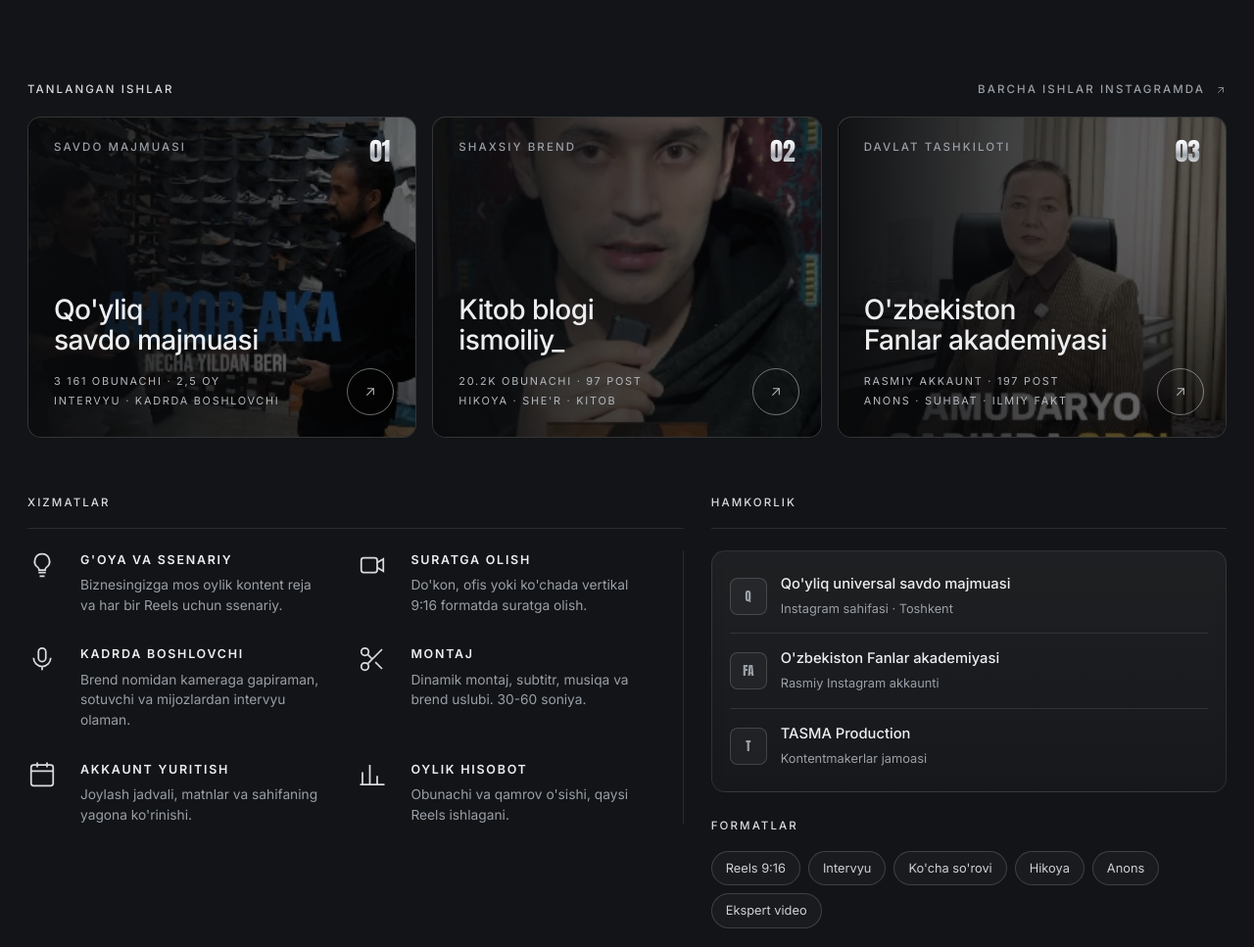
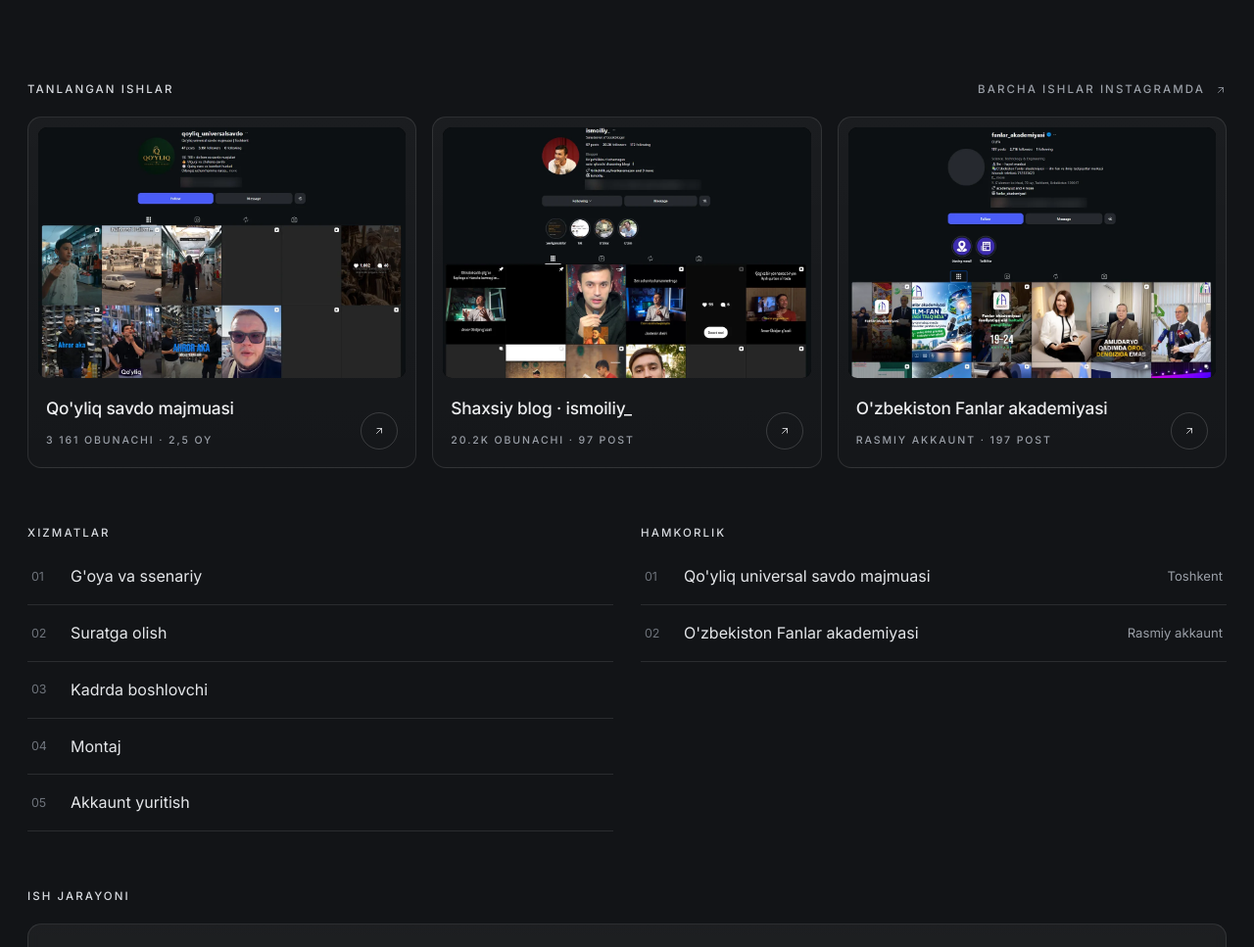
Before and after one commit to BegzodXazratov/Jasur-Ismoilov-Portfolio, a plain HTML site: page index.html in a window 1280 px wide. Shown: the part 1040-2007 px from the top of the page at 98% size. Drawn offline with Linux system fonts and the light colour scheme.

Commit message:
Ishlar bo'limi: akkaunt skrinshotlari, qisqa xizmatlar
Co-Authored-By: Claude Opus 5.5 <noreply@anthropic.com>
Claude-Session: https://claude.ai/code/session_01MKjMb33bv6vC8RnugAh49s

```diff
--- a/index.html
+++ b/index.html
@@ -82,34 +82,24 @@ a{color:inherit;text-decoration:none}
 .head a:hover{color:#fff}
 
 .works{display:grid;grid-template-columns:repeat(3,1fr);gap:16px}
-.work{position:relative;aspect-ratio:4/3.3;border-radius:var(--r);overflow:hidden;border:1px solid var(--line2);background:#0d0e10;display:block}
-.work img{position:absolute;inset:0;width:100%;height:100%;object-fit:cover;filter:grayscale(.35) brightness(.62) contrast(1.05);transition:transform .6s,filter .4s}
-.work:hover img{transform:scale(1.03);filter:grayscale(.1) brightness(.72)}
-.work::after{content:"";position:absolute;inset:0;background:linear-gradient(90deg,rgba(10,11,13,.92) 0%,rgba(10,11,13,.55) 55%,rgba(10,11,13,.15) 100%)}
-.work .in{position:absolute;inset:0;z-index:2;padding:26px;display:flex;flex-direction:column;justify-content:flex-end}
-.work .top{position:absolute;top:22px;left:26px;right:26px;display:flex;justify-content:space-between}
-.work h3{font-family:Inter;font-weight:500;font-size:clamp(1.5rem,2.2vw,2rem);line-height:1.1;letter-spacing:-.02em;margin-bottom:16px}
-.work .tags{font-size:.68rem;letter-spacing:.16em;text-transform:uppercase;color:#B5B9BF;line-height:1.9}
-.circ{position:absolute;right:22px;bottom:22px;width:48px;height:48px;border-radius:50%;border:1px solid rgba(255,255,255,.55);display:grid;place-items:center;transition:background .25s,color .25s}
+.work{display:block;border-radius:var(--r);border:1px solid var(--line);background:linear-gradient(180deg,rgba(255,255,255,.04),rgba(255,255,255,.015));padding:10px;transition:transform .25s,border-color .25s}
+.work:hover{transform:translateY(-2px);border-color:var(--line2)}
+.work .shot{border-radius:9px;overflow:hidden;aspect-ratio:1100/749;background:#000}
+.work .shot img{width:100%;height:100%;object-fit:cover;object-position:top;transition:transform .6s}
+.work:hover .shot img{transform:scale(1.03)}
+.work .meta{display:flex;justify-content:space-between;align-items:flex-end;gap:12px;padding:18px 8px 8px}
+.work h3{font-weight:500;font-size:1.08rem;letter-spacing:-.01em;margin-bottom:4px}
+.work .meta span.label{font-size:.66rem}
+.circ{width:38px;height:38px;border-radius:50%;border:1px solid var(--line2);display:grid;place-items:center;flex:none;transition:background .25s,color .25s}
 .work:hover .circ{background:#fff;color:#111}
 .num{font-family:var(--disp);font-size:1.6rem;line-height:1}
 
-.two{display:grid;grid-template-columns:1.12fr .88fr;gap:28px;margin-top:58px}
-.caps h2,.side h2{margin-bottom:22px;padding-bottom:16px;border-bottom:1px solid var(--line);font-weight:500}
-.capgrid{display:grid;grid-template-columns:1fr 1fr;gap:30px 34px;padding-right:28px;border-right:1px solid var(--line)}
-.cap{display:grid;grid-template-columns:40px 1fr;gap:14px}
-.cap svg{width:30px;height:30px;color:#D7DADF}
-.cap h3{font-size:.78rem;letter-spacing:.14em;text-transform:uppercase;font-weight:600;margin-bottom:6px}
-.cap p{font-size:.86rem;color:var(--muted);line-height:1.5}
-.side .panel{padding:8px 18px}
-.row{display:flex;align-items:center;gap:14px;padding:14px 0;border-bottom:1px solid var(--line)}
-.row:last-child{border-bottom:0}
-.ico{width:38px;height:38px;border-radius:8px;border:1px solid var(--line2);display:grid;place-items:center;flex:none;font-family:var(--disp);font-size:1rem;background:rgba(255,255,255,.04)}
-.row b{display:block;font-weight:500;font-size:.92rem}
-.row span{font-size:.8rem;color:var(--muted)}
-.fmts{display:flex;flex-wrap:wrap;gap:8px;padding:16px 0}
-.fmts li{list-style:none;border:1px solid var(--line2);border-radius:999px;padding:7px 14px;font-size:.8rem;color:#CDD0D4;background:rgba(255,255,255,.03)}
-
+.two{display:grid;grid-template-columns:1fr 1fr;gap:28px;margin-top:58px}
+.two h2{font-weight:500;margin-bottom:6px;color:#D7DADF}
+.list{list-style:none}
+.list li{display:flex;align-items:center;gap:18px;padding:16px 4px;border-bottom:1px solid var(--line);font-size:1rem;color:#E4E6E9}
+.list li i{font-style:normal;color:var(--dim);font-size:.78rem;width:22px}
+.list li small{margin-left:auto;color:var(--muted);font-size:.82rem}
 .steps{display:grid;grid-template-columns:repeat(5,1fr);padding:26px 10px}
 .step{padding:0 18px;position:relative}
 .step+.step::before{content:"";position:absolute;left:-14px;top:9px;width:28px;border-top:1px dashed rgba(255,255,255,.3)}
@@ -153,7 +143,6 @@ footer .soc svg{width:16px;height:16px}
   .stat:nth-child(3)::before{display:none}
   .works{grid-template-columns:1fr 1fr}
   .two{grid-template-columns:1fr}
-  .capgrid{border-right:0;padding-right:0}
   .steps{grid-template-columns:1fr 1fr 1fr;row-gap:26px}
   .step+.step::before{display:none}
   .cta{grid-template-columns:1fr 1fr}
@@ -176,7 +165,6 @@ footer .soc svg{width:16px;height:16px}
   .stat{padding:26px 10px}
   .stat b{font-size:2rem}
   .works{grid-template-columns:1fr}
-  .capgrid{grid-template-columns:1fr}
   .steps{grid-template-columns:1fr}
   .step{padding:0 8px}
   .cta{grid-template-columns:1fr;padding:28px 22px}
@@ -256,56 +244,37 @@ footer .soc svg{width:16px;height:16px}
     <div class="head"><h2 class="label" style="color:#D7DADF">Tanlangan ishlar</h2><a class="label" href="https://www.instagram.com/ismoiliy_/" target="_blank" rel="noopener">Barcha ishlar Instagramda <svg class="arr"><use href="#i-arr"/></svg></a></div>
     <div class="works">
       <a class="work" href="https://www.instagram.com/qoyliq_universalsavdo/" target="_blank" rel="noopener">
-        <img src="img/w5.webp" alt="" loading="lazy">
-        <div class="in">
-          <div class="top"><span class="label">Savdo majmuasi</span><span class="num silver">01</span></div>
-          <h3>Qo'yliq<br>savdo majmuasi</h3>
-          <div class="tags">3 161 obunachi · 2,5 oy<br>Intervyu · Kadrda boshlovchi</div>
-        </div>
-        <span class="circ" aria-hidden="true"><svg class="arr" style="width:16px;height:16px"><use href="#i-arr"/></svg></span>
+        <div class="shot"><img src="img/akk-qoyliq.webp" alt="qoyliq_universalsavdo Instagram sahifasi" loading="lazy"></div>
+        <div class="meta"><div><h3>Qo'yliq savdo majmuasi</h3><span class="label">3 161 obunachi · 2,5 oy</span></div><span class="circ" aria-hidden="true"><svg class="arr"><use href="#i-arr"/></svg></span></div>
       </a>
       <a class="work" href="https://www.instagram.com/ismoiliy_/" target="_blank" rel="noopener">
-        <img src="img/w6.webp" alt="" loading="lazy">
-        <div class="in">
-          <div class="top"><span class="label">Shaxsiy brend</span><span class="num silver">02</span></div>
-          <h3>Kitob blogi<br>ismoiliy_</h3>
-          <div class="tags">20.2K obunachi · 97 post<br>Hikoya · She'r · Kitob</div>
-        </div>
-        <span class="circ" aria-hidden="true"><svg class="arr" style="width:16px;height:16px"><use href="#i-arr"/></svg></span>
+        <div class="shot"><img src="img/akk-ismoiliy.webp" alt="ismoiliy_ Instagram sahifasi" loading="lazy"></div>
+        <div class="meta"><div><h3>Shaxsiy blog · ismoiliy_</h3><span class="label">20.2K obunachi · 97 post</span></div><span class="circ" aria-hidden="true"><svg class="arr"><use href="#i-arr"/></svg></span></div>
       </a>
       <a class="work" href="https://www.instagram.com/fanlar_akademiyasi/" target="_blank" rel="noopener">
-        <img src="img/w11.webp" alt="" loading="lazy">
-        <div class="in">
-          <div class="top"><span class="label">Davlat tashkiloti</span><span class="num silver">03</span></div>
-          <h3>O'zbekiston<br>Fanlar akademiyasi</h3>
-          <div class="tags">Rasmiy akkaunt · 197 post<br>Anons · Suhbat · Ilmiy fakt</div>
-        </div>
-        <span class="circ" aria-hidden="true"><svg class="arr" style="width:16px;height:16px"><use href="#i-arr"/></svg></span>
+        <div class="shot"><img src="img/akk-fanlar.webp" alt="fanlar_akademiyasi Instagram sahifasi" loading="lazy"></div>
+        <div class="meta"><div><h3>O'zbekiston Fanlar akademiyasi</h3><span class="label">Rasmiy akkaunt · 197 post</span></div><span class="circ" aria-hidden="true"><svg class="arr"><use href="#i-arr"/></svg></span></div>
       </a>
     </div>
   </section>
 
   <section id="xizmatlar" class="two reveal">
-    <div class="caps">
-      <h2 class="label" style="color:#D7DADF">Xizmatlar</h2>
-      <div class="capgrid">
-        <div class="cap"><svg viewBox="0 0 24 24" fill="none" stroke="currentColor" stroke-width="1.4"><path d="M9 18h6M10 21h4M12 3a6 6 0 0 0-3.5 10.9c.6.5 1 1.2 1 2V16h5v-.1c0-.8.4-1.5 1-2A6 6 0 0 0 12 3Z"/></svg><div><h3>G'oya va ssenariy</h3><p>Biznesingizga mos oylik kontent reja va har bir Reels uchun ssenariy.</p></div></div>
-        <div class="cap"><svg viewBox="0 0 24 24" fill="none" stroke="currentColor" stroke-width="1.4"><rect x="3" y="6" width="13" height="12" rx="2"/><path d="m16 10 5-3v10l-5-3"/></svg><div><h3>Suratga olish</h3><p>Do'kon, ofis yoki ko'chada vertikal 9:16 formatda suratga olish.</p></div></div>
-        <div class="cap"><svg viewBox="0 0 24 24" fill="none" stroke="currentColor" stroke-width="1.4"><rect x="9" y="3" width="6" height="11" rx="3"/><path d="M5 11a7 7 0 0 0 14 0M12 18v3"/></svg><div><h3>Kadrda boshlovchi</h3><p>Brend nomidan kameraga gapiraman, sotuvchi va mijozlardan intervyu olaman.</p></div></div>
-        <div class="cap"><svg viewBox="0 0 24 24" fill="none" stroke="currentColor" stroke-width="1.4"><circle cx="6" cy="6" r="3"/><circle cx="6" cy="18" r="3"/><path d="M20 4 8.1 15.9M14.5 14.5 20 20M8.1 8.1 12 12"/></svg><div><h3>Montaj</h3><p>Dinamik montaj, subtitr, musiqa va brend uslubi. 30-60 soniya.</p></div></div>
-        <div class="cap"><svg viewBox="0 0 24 24" fill="none" stroke="currentColor" stroke-width="1.4"><rect x="3" y="4" width="18" height="17" rx="2"/><path d="M3 9h18M8 2v4M16 2v4"/></svg><div><h3>Akkaunt yuritish</h3><p>Joylash jadvali, matnlar va sahifaning yagona ko'rinishi.</p></div></div>
-        <div class="cap"><svg viewBox="0 0 24 24" fill="none" stroke="currentColor" stroke-width="1.4"><path d="M4 20V10M10 20V4M16 20v-7M22 20H2"/></svg><div><h3>Oylik hisobot</h3><p>Obunachi va qamrov o'sishi, qaysi Reels ishlagani.</p></div></div>
-      </div>
+    <div>
+      <h2 class="label">Xizmatlar</h2>
+      <ul class="list">
+        <li><i>01</i>G'oya va ssenariy</li>
+        <li><i>02</i>Suratga olish</li>
+        <li><i>03</i>Kadrda boshlovchi</li>
+        <li><i>04</i>Montaj</li>
+        <li><i>05</i>Akkaunt yuritish</li>
+      </ul>
     </div>
-    <div class="side">
-      <h2 class="label" style="color:#D7DADF">Hamkorlik</h2>
-      <div class="panel">
-        <div class="row"><span class="ico">Q</span><div><b>Qo'yliq universal savdo majmuasi</b><span>Instagram sahifasi · Toshkent</span></div></div>
-        <div class="row"><span class="ico">FA</span><div><b>O'zbekiston Fanlar akademiyasi</b><span>Rasmiy Instagram akkaunti</span></div></div>
-        <div class="row"><span class="ico">T</span><div><b>TASMA Production</b><span>Kontentmakerlar jamoasi</span></div></div>
-      </div>
-      <h2 class="label" style="color:#D7DADF;margin-top:26px;border:0;padding:0;margin-bottom:0">Formatlar</h2>
-      <ul class="fmts"><li>Reels 9:16</li><li>Intervyu</li><li>Ko'cha so'rovi</li><li>Hikoya</li><li>Anons</li><li>Ekspert video</li></ul>
+    <div>
+      <h2 class="label">Hamkorlik</h2>
+      <ul class="list">
+        <li><i>01</i>Qo'yliq universal savdo majmuasi<small>Toshkent</small></li>
+        <li><i>02</i>O'zbekiston Fanlar akademiyasi<small>Rasmiy akkaunt</small></li>
+      </ul>
     </div>
   </section>
 
```
Also changed, not shown: img/akk-fanlar.webp (added), img/akk-ismoiliy.webp (added), img/akk-qoyliq.webp (added), img/w11.webp (deleted), img/w5.webp (deleted), img/w6.webp (deleted).
